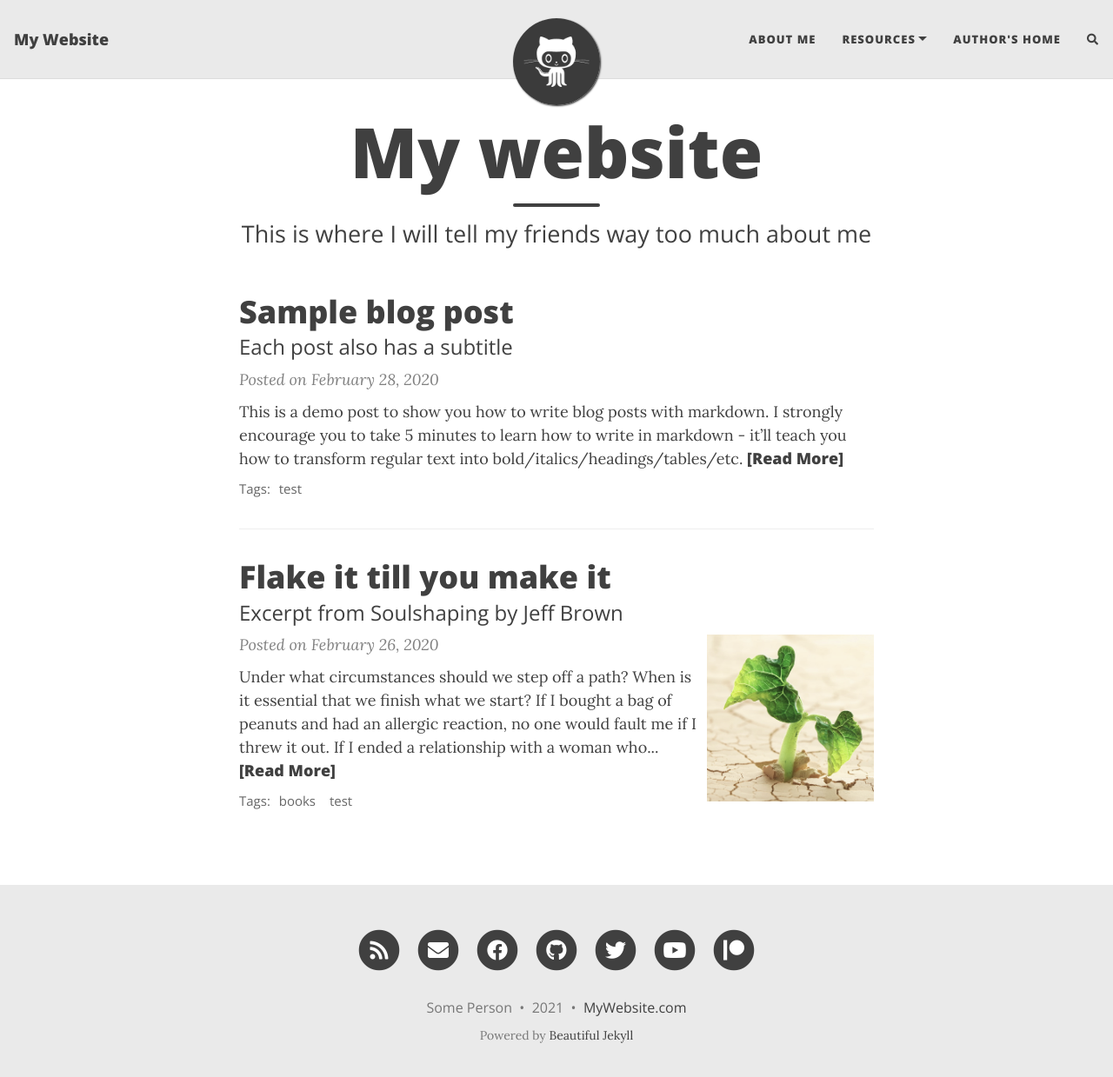
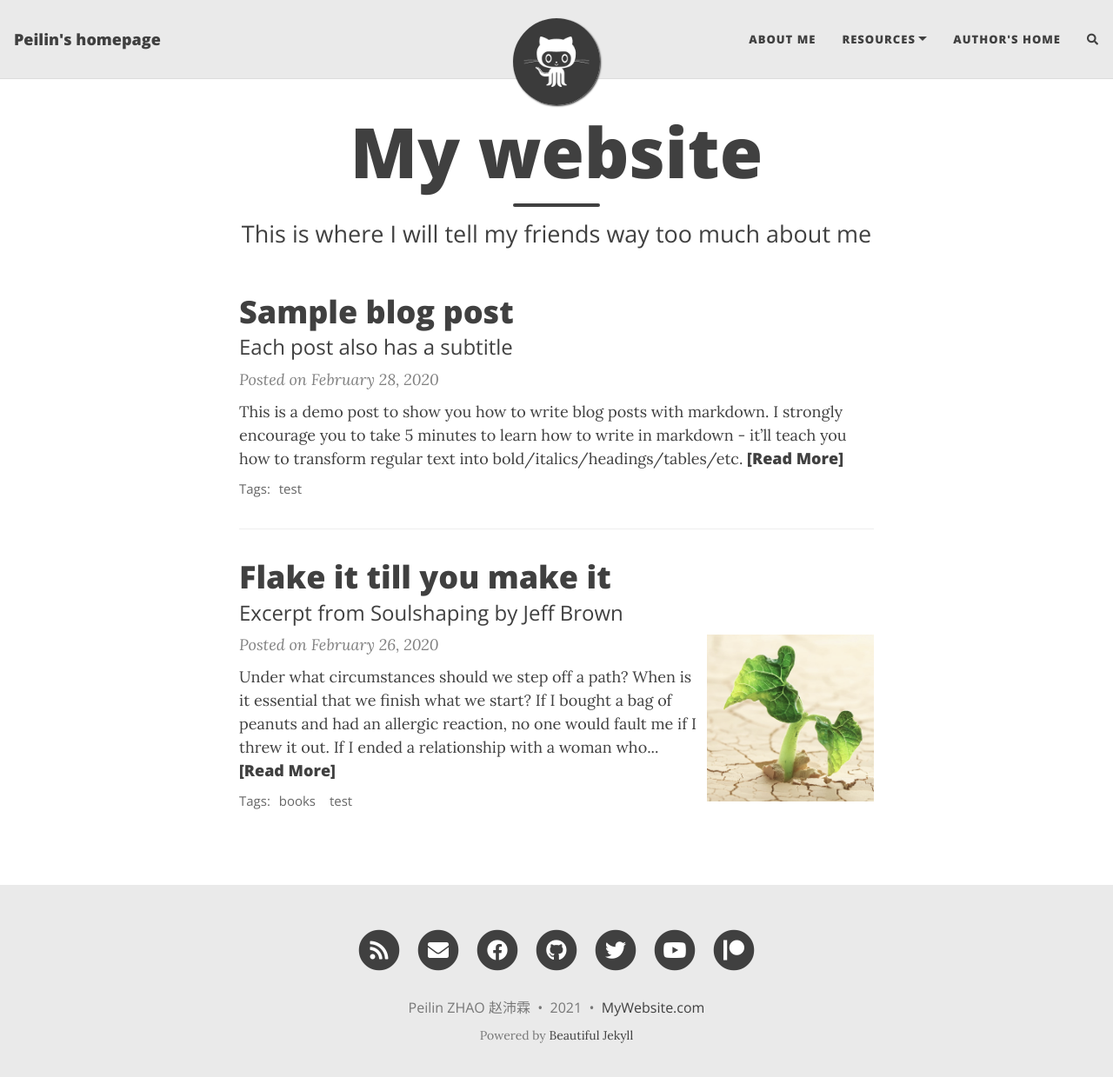
Before and after one commit to Jerry-zpl/Jerry-zpl.github.io, a Jekyll site: the page built from index.html, in a window 1280 px wide and 1252 px high. Shown: the top 1239 px of the window at 87% size. Built offline with Jekyll 4.4.1, drawn with Linux system fonts in a browser that asks for light colours; nearby versions of some CDN libraries; the list of posts is cut into pages by our own code; comment, search, counter and statistics services are not loaded.

Commit message:
Update _config.yml

```diff
--- a/_config.yml
+++ b/_config.yml
@@ -6,10 +6,10 @@
 # --- Required options --- #
 
 # Name of website
-title: My Website
+title: Peilin's homepage
 
 # Your name to show in the footer
-author: Some Person
+author: Peilin ZHAO 赵沛霖
 
 # --- List of links in the navigation bar --- #
 
```
